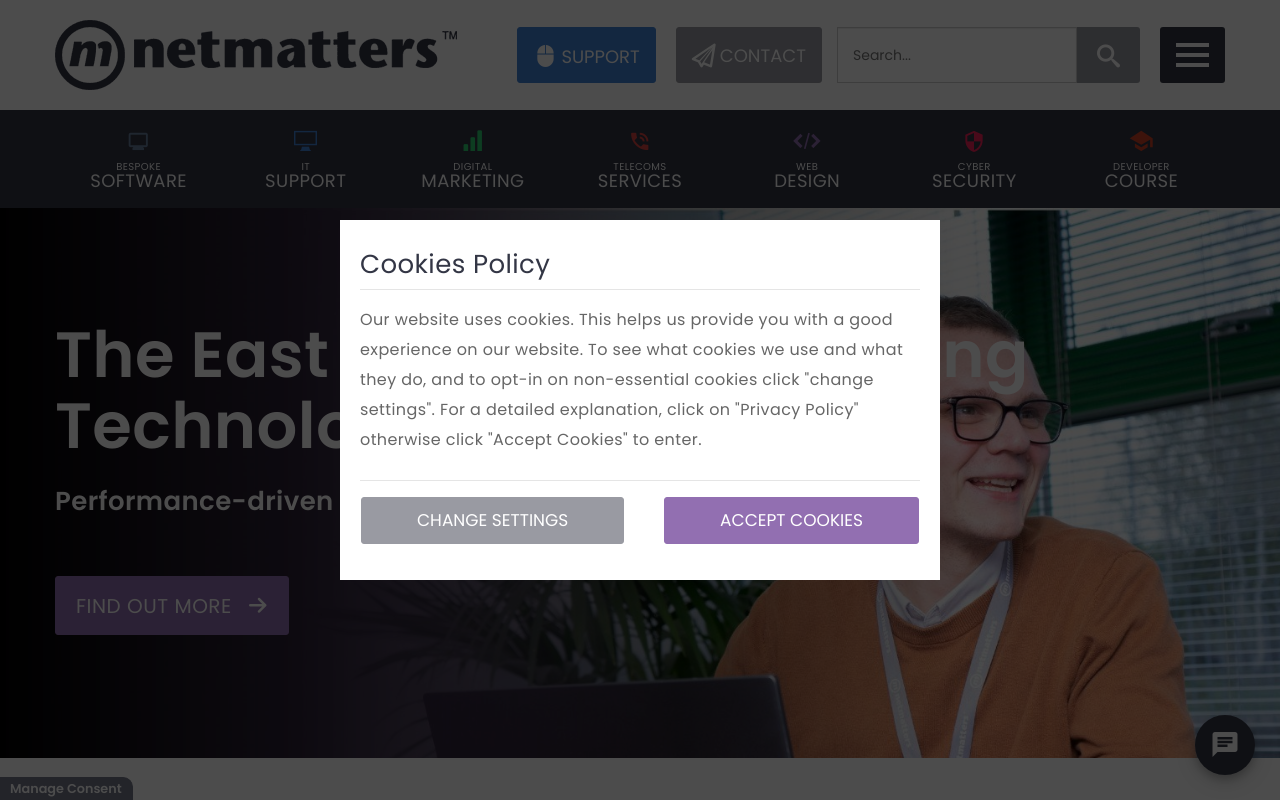
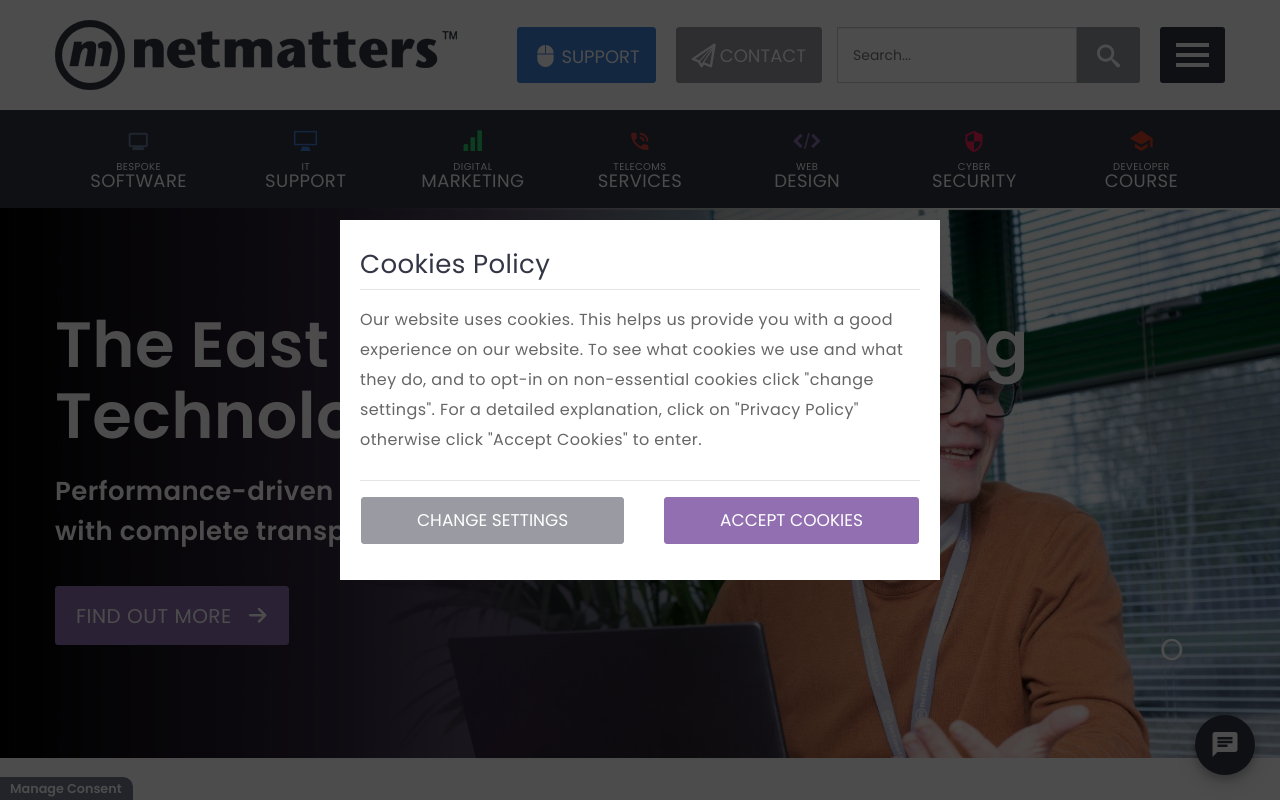
Before and after one commit to KingZxi/osman-netmatters-homepage-mirror, a PHP site: page / in a window 1280 px wide. Run offline with PHP 8.4, Linux system fonts and the light colour scheme; some libraries are stand-ins or nearby versions; some web fonts are replaced.

Commit message:
Added jQuery and Slick plugin, worked on a slideshow banner which is functional but can still use some work

```diff
--- a/css/application.css
+++ b/css/application.css
@@ -1768,6 +1768,40 @@
   height: 550px;
 }
 
+.slick-dots {
+  display: none;
+  flex-direction: row;
+  position: absolute;
+  top: 80%;
+  left: 50%;
+  padding: 0;
+  background-color: transparent;
+  color: white;
+  font-size: 25px;
+  height: 15px;
+  width: 15px;
+  border-radius: 50%;
+}
+.slick-dots button {
+  visibility: hidden;
+  background-color: transparent;
+}
+@media screen and (min-width: 768px) {
+  .slick-dots {
+    display: flex;
+  }
+}
+
+.slick-active span:after {
+  content: "O";
+}
+.slick-active span {
+  position: relative;
+  right: 100%;
+  top: -35px;
+  font-size: 30px;
+}
+
 .banner {
   position: relative;
   display: flex;
@@ -1893,6 +1927,125 @@
     font-size: 4rem;
   }
 }
+.b-bespoke .banner {
+  background-image: url("/img/netmatter05.jpg");
+}
+.b-bespoke .banner .btn {
+  background-color: #67809f;
+  border-color: #67809f;
+}
+.b-bespoke .banner .btn:hover {
+  background-color: #526781;
+  border-color: #526781;
+}
+@media screen and (min-width: 992px) {
+  .b-bespoke .banner {
+    background-image: url("/img/netmatter05.jpg"), linear-gradient(270deg, transparent 25%, #000);
+  }
+}
+
+.b-it .banner {
+  background-image: url("/img/netmatter06.png");
+}
+.b-it .banner .btn {
+  background-color: #4183d7;
+  border-color: #4183d7;
+}
+.b-it .banner .btn:hover {
+  background-color: #286abd;
+  border-color: #286abd;
+}
+@media screen and (min-width: 992px) {
+  .b-it .banner {
+    background-image: url("/img/netmatter06.png"), linear-gradient(270deg, transparent 25%, #000);
+  }
+}
+
+.b-marketting .banner {
+  background-image: url("/img/netmatter07.png");
+}
+.b-marketting .banner .btn {
+  background-color: #2ecc71;
+  border-color: #2ecc71;
+}
+.b-marketting .banner .btn:hover {
+  background-color: #25a25a;
+  border-color: #25a25a;
+}
+@media screen and (min-width: 992px) {
+  .b-marketting .banner {
+    background-image: url("/img/netmatter07.png"), linear-gradient(270deg, transparent 25%, #000);
+  }
+}
+
+.b-telecoms .banner {
+  background-image: url("/img/netmatter08.png");
+}
+.b-telecoms .banner .btn {
+  background-color: #d64541;
+  border-color: #d64541;
+}
+.b-telecoms .banner .btn:hover {
+  background-color: #bc2c28;
+  border-color: #bc2c28;
+}
+@media screen and (min-width: 992px) {
+  .b-telecoms .banner {
+    background-image: url("/img/netmatter08.png"), linear-gradient(270deg, transparent 25%, #000);
+  }
+}
+
+.b-web .banner {
+  background-image: url("/img/netmatter02.jpg");
+}
+.b-web .banner .btn {
+  background-color: #926fb1;
+  border-color: #926fb1;
+}
+.b-web .banner .btn:hover {
+  background-color: #79539a;
+  border-color: #79539a;
+}
+@media screen and (min-width: 992px) {
+  .b-web .banner {
+    background-image: url("/img/netmatter02.jpg"), linear-gradient(270deg, transparent 25%, #000);
+  }
+}
+
+.b-cyber .banner {
+  background-image: url("/img/netmatter03.png");
+}
+.b-cyber .banner .btn {
+  background-color: #f62459;
+  border-color: #f62459;
+}
+.b-cyber .banner .btn:hover {
+  background-color: #de093f;
+  border-color: #de093f;
+}
+@media screen and (min-width: 992px) {
+  .b-cyber .banner {
+    background-image: url("/img/netmatter03.png"), linear-gradient(270deg, transparent 25%, #000);
+  }
+}
+
+.b-developer .banner {
+  background-image: url("/img/netmatter03.png");
+}
+.b-developer .banner .btn {
+  background-color: #f62459;
+  border-color: #f62459;
+}
+.b-developer .banner .btn:hover {
+  background-color: #de093f;
+  border-color: #de093f;
+}
+@media screen and (min-width: 992px) {
+  .b-developer .banner {
+    background-image: url("/img/netmatter03.png"), linear-gradient(270deg, transparent 25%, #000);
+  }
+}
+
 /* -----------------------------------------------------
 Footer styles:
 ------------------------------------------------------ */
--- a/index.html
+++ b/index.html
@@ -21,6 +21,8 @@
       type="text/css"
       href="//cdn.jsdelivr.net/npm/slick-carousel@1.8.1/slick/slick.css"
     />
+
+    <link rel="stylesheet" type="text/css" href="slick/slick-theme.css" />
   </head>
   <body>
     <section class="cookies">
@@ -618,13 +620,18 @@
         </div>
 
         <div class="slick-banner">
+          <div class="b-web">
             <div class="banner">
               <!-- <img class="background-image" src="img/netmatter02.jpg" /> -->
-            <div class="container banner__container b-web">
+              <div class="container banner__container">
                 <h2 class="h1">
+                  <br />
                   The East Of England's Leading Technology Company
                 </h2>
-              <p>Performance-driven digital and technology services.</p>
+                <p>
+                  Performance-driven digital and technology services <br />with
+                  complete transparency.
+                </p>
                 <div class="btn-container">
                   <a class="btn"
                     >Find out more
@@ -643,13 +650,15 @@
                 </div>
               </div>
             </div>
+          </div>
+          <div class="b-bespoke">
             <div class="banner">
               <!-- <img class="background-image" src="img/netmatter02.jpg" /> -->
-            <div class="container banner__container b-web">
-              <h2 class="h1">Web Design</h2>
-              <p>
-                For businesses looking to make a strong <br />
-                and effective first impression.
+              <div class="container banner__container">
+                <h2 class="h1">Bespoke Software</h2>
+                <p>
+                  Delivering expert bespoke software<br />
+                  solutions across a range of industries.
                 </p>
                 <div class="btn-container">
                   <a class="btn"
@@ -669,13 +678,15 @@
                 </div>
               </div>
             </div>
+          </div>
+          <div class="b-it">
             <div class="banner">
               <!-- <img class="background-image" src="img/netmatter02.jpg" /> -->
-            <div class="container banner__container b-web">
-              <h2 class="h1">Web Design</h2>
-              <p>
-                For businesses looking to make a strong <br />
-                and effective first impression.
+              <div class="container banner__container">
+                <h2 class="h1">IT Support</h2>
+                <p>
+                  Fast and cost-effective IT support<br />
+                  services for your business.
                 </p>
                 <div class="btn-container">
                   <a class="btn"
@@ -695,13 +706,15 @@
                 </div>
               </div>
             </div>
+          </div>
+          <div class="b-marketting">
             <div class="banner">
               <!-- <img class="background-image" src="img/netmatter02.jpg" /> -->
-            <div class="container banner__container b-web">
-              <h2 class="h1">Web Design</h2>
-              <p>
-                For businesses looking to make a strong <br />
-                and effective first impression.
+              <div class="container banner__container">
+                <h2 class="h1">Digital Marketing</h2>
+                <p>
+                  Generating your new business through<br />
+                  results-driven marketing activities.
                 </p>
                 <div class="btn-container">
                   <a class="btn"
@@ -721,13 +734,15 @@
                 </div>
               </div>
             </div>
+          </div>
+          <div class="b-telecoms">
             <div class="banner">
               <!-- <img class="background-image" src="img/netmatter02.jpg" /> -->
-            <div class="container banner__container b-web">
-              <h2 class="h1">Web Design</h2>
-              <p>
-                For businesses looking to make a strong <br />
-                and effective first impression.
+              <div class="container banner__container">
+                <h2 class="h1">Telecoms Services</h2>
+                <p>
+                  A new approach to connectivity, see<br />
+                  how we can help your business.
                 </p>
                 <div class="btn-container">
                   <a class="btn"
@@ -743,6 +758,63 @@
                     <span class="banner__nav__dot"><span></span></span>
                     <span class="banner__nav__dot selected"><span></span></span>
                     <span class="banner__nav__dot"><span></span></span> -->
+                  </div>
+                </div>
+              </div>
+            </div>
+          </div>
+          <div class="b-web">
+            <div class="banner">
+              <!-- <img class="background-image" src="img/netmatter02.jpg" /> -->
+              <div class="container banner__container">
+                <h2 class="h1">Web Design</h2>
+                <p>
+                  For businesses looking to make a strong <br />
+                  and effective first impression.
+                </p>
+                <div class="btn-container">
+                  <a class="btn"
+                    >Find out more
+                    <div><i class="arrow-right"></i></div
+                  ></a>
+                </div>
+                <div class="banner__nav">
+                  <div class="banner__nav__container">
+                    <!-- <span class="banner__nav__dot"><span></span></span>
+                  <span class="banner__nav__dot"><span></span></span>
+                  <span class="banner__nav__dot"><span></span></span>
+                  <span class="banner__nav__dot"><span></span></span>
+                  <span class="banner__nav__dot selected"><span></span></span>
+                  <span class="banner__nav__dot"><span></span></span> -->
+                  </div>
+                </div>
+              </div>
+            </div>
+          </div>
+          <div class="b-cyber">
+            <div class="banner">
+              <!-- <img class="background-image" src="img/netmatter02.jpg" /> -->
+              <div class="container banner__container">
+                <h2 class="h1">Cyber Security</h2>
+                <p>
+                  Keeping businesses and their customers<br />
+                  sensitive information protected.
+                </p>
+                <div class="btn-container">
+                  <a class="btn"
+                    >Find out more
+                    <div><i class="arrow-right"></i></div
+                  ></a>
+                </div>
+                <div class="banner__nav">
+                  <div class="banner__nav__container">
+                    <!-- <span class="banner__nav__dot"><span></span></span>
+                <span class="banner__nav__dot"><span></span></span>
+                <span class="banner__nav__dot"><span></span></span>
+                <span class="banner__nav__dot"><span></span></span>
+                <span class="banner__nav__dot selected"><span></span></span>
+                <span class="banner__nav__dot"><span></span></span> -->
+                  </div>
                 </div>
               </div>
             </div>
--- a/scss/modules/_banner.scss
+++ b/scss/modules/_banner.scss
@@ -7,6 +7,46 @@
 // Limits size of slick carousel
 .slick-list {
   height: 550px;
+}
+
+.slick-dots {
+  display: none;
+  flex-direction: row;
+  position: absolute;
+  top: 80%;
+  left: 50%;
+  padding: 0;
+  background-color: transparent;
+  color: white;
+  font-size: 25px;
+
+  button {
+    visibility: hidden;
+    background-color: transparent;
+  }
+
+  height: 15px;
+  width: 15px;
+  border-radius: 50%;
+
+  &:hover {
+  }
+
+  @include mq(medium) {
+    display: flex;
+  }
+}
+
+.slick-active {
+  span:after {
+    content: "O";
+  }
+  span {
+    position: relative;
+    right: 100%;
+    top: -35px;
+    font-size: 30px;
+  }
 }
 
 //This class is used on the banner divison
@@ -163,3 +203,27 @@
     }
   }
 }
+
+@at-root {
+  .b-bespoke {
+    @include banner-type(bespoke);
+  }
+  .b-it {
+    @include banner-type(it);
+  }
+  .b-marketting {
+    @include banner-type(marketting);
+  }
+  .b-telecoms {
+    @include banner-type(telecoms);
+  }
+  .b-web {
+    @include banner-type(web);
+  }
+  .b-cyber {
+    @include banner-type(cyber);
+  }
+  .b-developer {
+    @include banner-type(developer);
+  }
+}
--- a/scss/utilities/_mixins.scss
+++ b/scss/utilities/_mixins.scss
@@ -212,3 +212,55 @@
     }
   }
 }
+
+@mixin banner-type($type) {
+  //If statemens to check card type
+  @if $type == "bespoke" {
+    //I really dislike the use of global, and if I have spare time I will look to change this a bit.
+    $color: map-get($color-map, bespoke-software) !global;
+    $icon: "\e90c" !global;
+    $url: "/img/netmatter05.jpg" !global;
+  } @else if $type == "it" {
+    $color: map-get($color-map, it-support) !global;
+    $icon: "\e956" !global;
+    $url: "/img/netmatter06.png" !global;
+  } @else if $type == "marketting" {
+    $color: map-get($color-map, digital-marketting) !global;
+    $icon: "\e902" !global;
+    $url: "/img/netmatter07.png" !global;
+  } @else if $type == "telecoms" {
+    $color: map-get($color-map, telecom) !global;
+    $icon: "\e901" !global;
+    $url: "/img/netmatter08.png" !global;
+  } @else if $type == "web" {
+    $color: map-get($color-map, web-design) !global;
+    $icon: "\ea80" !global;
+    $url: "/img/netmatter02.jpg" !global;
+  } @else if $type == "cyber" {
+    $color: map-get($color-map, cyber-security) !global;
+    $icon: "\e900" !global;
+    $url: "/img/netmatter03.png" !global;
+  }
+  //Assigning card icon and colors
+
+  .banner {
+    background-image: url($url);
+  }
+
+  .banner .btn {
+    background-color: $color;
+    border-color: $color;
+
+    &:hover {
+      background-color: darken($color, 10%);
+      border-color: darken($color, 10%);
+    }
+  }
+
+  @include mq(large) {
+    .banner {
+      background-image: url($url),
+        linear-gradient(270deg, transparent 25%, #000);
+    }
+  }
+}
```
Also changed, not shown: js/carousel.js (+8 -1 lines), 1 other file. Lines whose indentation alone changed are shown as unchanged.
